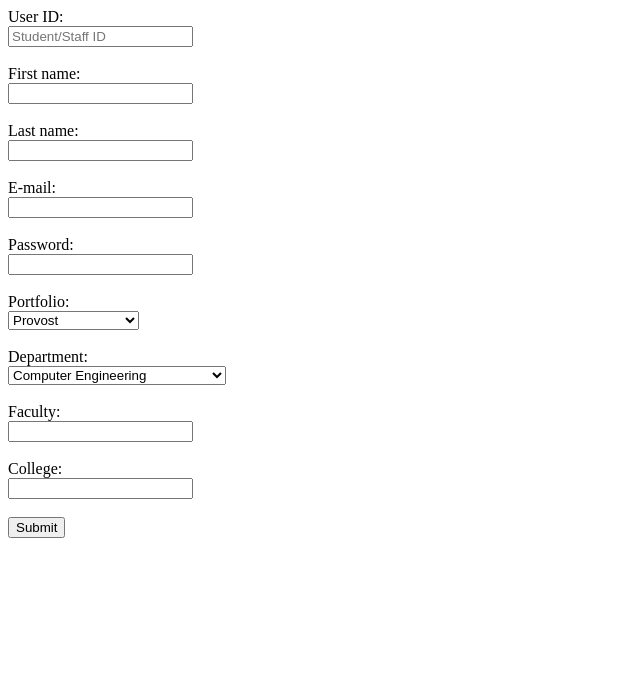
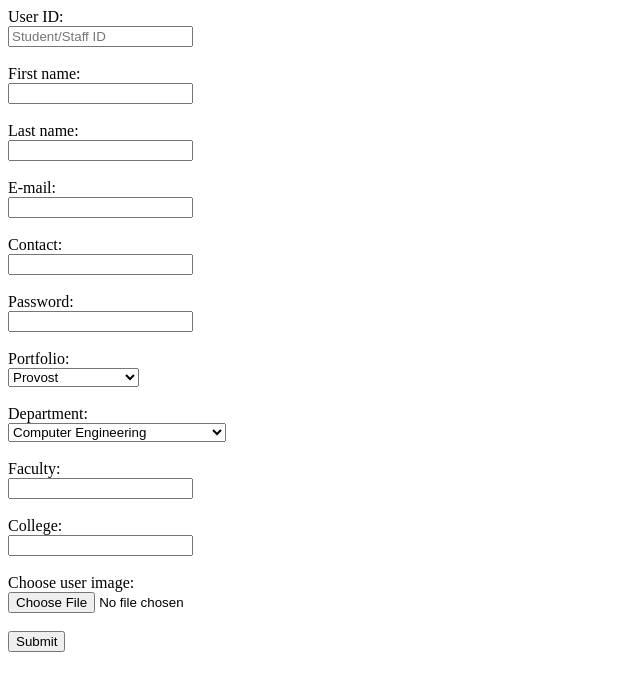
Before and after one commit to Koffi-Cobbin/pdhs-server2, a Flask app: page /auth/signup in a window 1280 px wide. Shown: the top 691 px of the page, without its empty margins (0-640 px from the left). Run offline with Flask 2, Linux system fonts and the light colour scheme; parts of the project's set-up code (start-up, migrations or seed data) failed here and were passed over.

Commit message:
Update signup.html

```diff
--- a/src/templates/users/signup.html
+++ b/src/templates/users/signup.html
@@ -7,7 +7,7 @@
     <title>LogIn</title>
 </head>
 <body>
-    <form method="POST">
+    <form method="POST" enctype="multipart/form-data">
         <label>User ID: </label><br>
         <input type="number" name="id" placeholder="Student/Staff ID"><br><br>
 
@@ -19,6 +19,9 @@
 
         <label>E-mail: </label><br>
         <input type="email" name="email"><br><br>
+
+        <label>Contact: </label><br>
+        <input type="tel" name="contact"><br><br>
 
         <label>Password: </label><br>
         <input type="password" name="password"><br><br>
@@ -52,6 +55,9 @@
         <label>College: </label><br>
         <input type="text" name="college_id"><br><br>
 
+        <label>Choose user image: </label><br>
+        <input type="file" name="user_img"><br><br>
+
         <input type="submit" value="Submit">
     </form>
 </body>
```
